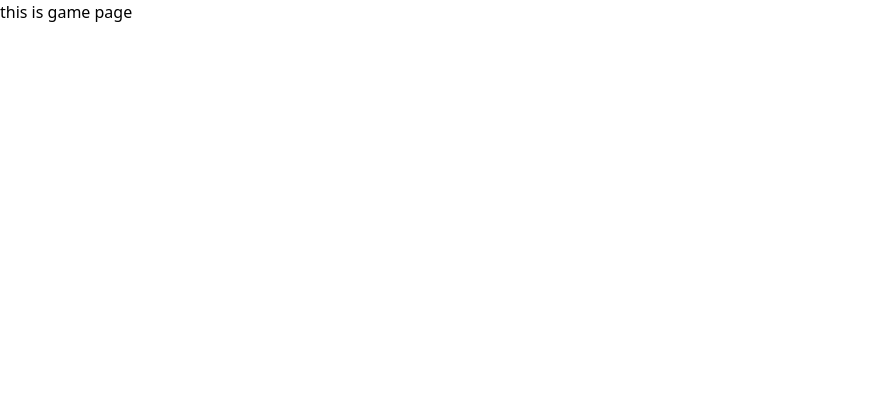
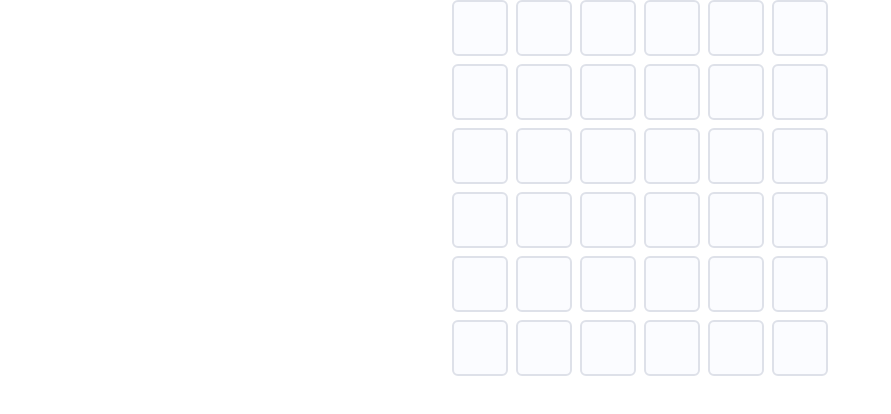
Before and after one commit to wimpykido/wordle, a React (Create React App) app: page / in a window 1280 px wide. Shown: the top 414 px of the page, without its empty margins (0-891 px from the left). Built offline with nearby package versions, Linux system fonts and the light colour scheme; the HTML template or start-up script is replaced by a standard one.

Commit message:
letterInputs and words

```diff
--- a/src/components/letter-input/index.tsx
+++ b/src/components/letter-input/index.tsx
@@ -1,3 +1,15 @@
-export const LetterInput = () => {
-    return <div></div>
+type LetterInputProps = {
+  letter?: string;
 };
+export const LetterInput = ({ letter }: LetterInputProps) => {
+  return (
+    <div
+      className={`border-2 flex items-center justify-center bg-customBackground rounded-md w-14 h-14
+        ${letter ? "border-customBorder2" : "border-customBorder"}`}
+    >
+      <p className="text-35 text-center text-letterColor font-semibold">
+        {letter ? letter : null}
+      </p>
+    </div>
+  );
+};
--- a/src/components/word/index.tsx
+++ b/src/components/word/index.tsx
@@ -1,3 +1,15 @@
-export const Word = () => {
-    return <div></div>
+import { LetterInput } from "../letter-input";
+
+type WordProps = {
+  word?: string;
+  length: number;
 };
+export const Word = ({ length }: WordProps) => {
+  return (
+    <div className="flex items-center justify-center gap-2">
+      {Array.from({ length: length }).map((_, index) => (
+        <LetterInput key={index} />
+      ))}
+    </div>
+  );
+};
--- a/src/pages/wordle-page/index.tsx
+++ b/src/pages/wordle-page/index.tsx
@@ -1,5 +1,13 @@
+import { Word } from "../../components/word";
+
 const WordlePage = () => {
-  return <div>this is game page</div>;
+  return (
+    <div className="grid gap-2">
+      {Array.from({ length: 6 }).map((_, index) => (
+        <Word length={6} />
+      ))}
+    </div>
+  );
 };
 
 export default WordlePage;
--- a/tailwind.config.js
+++ b/tailwind.config.js
@@ -2,7 +2,17 @@
 module.exports = {
   content: ["./src/**/*.{js,jsx,ts,tsx}"],
   theme: {
-    extend: {},
+    extend: {
+      colors: {
+        customBackground: "#fbfcff",
+        customBorder: "#dee1e9",
+        customBorder2: "#a7adc0",
+        letterColor: "#393e4c",
+      },
+      fontSize: {
+        35: "35px",
+      },
+    },
   },
   plugins: [],
 };
```
